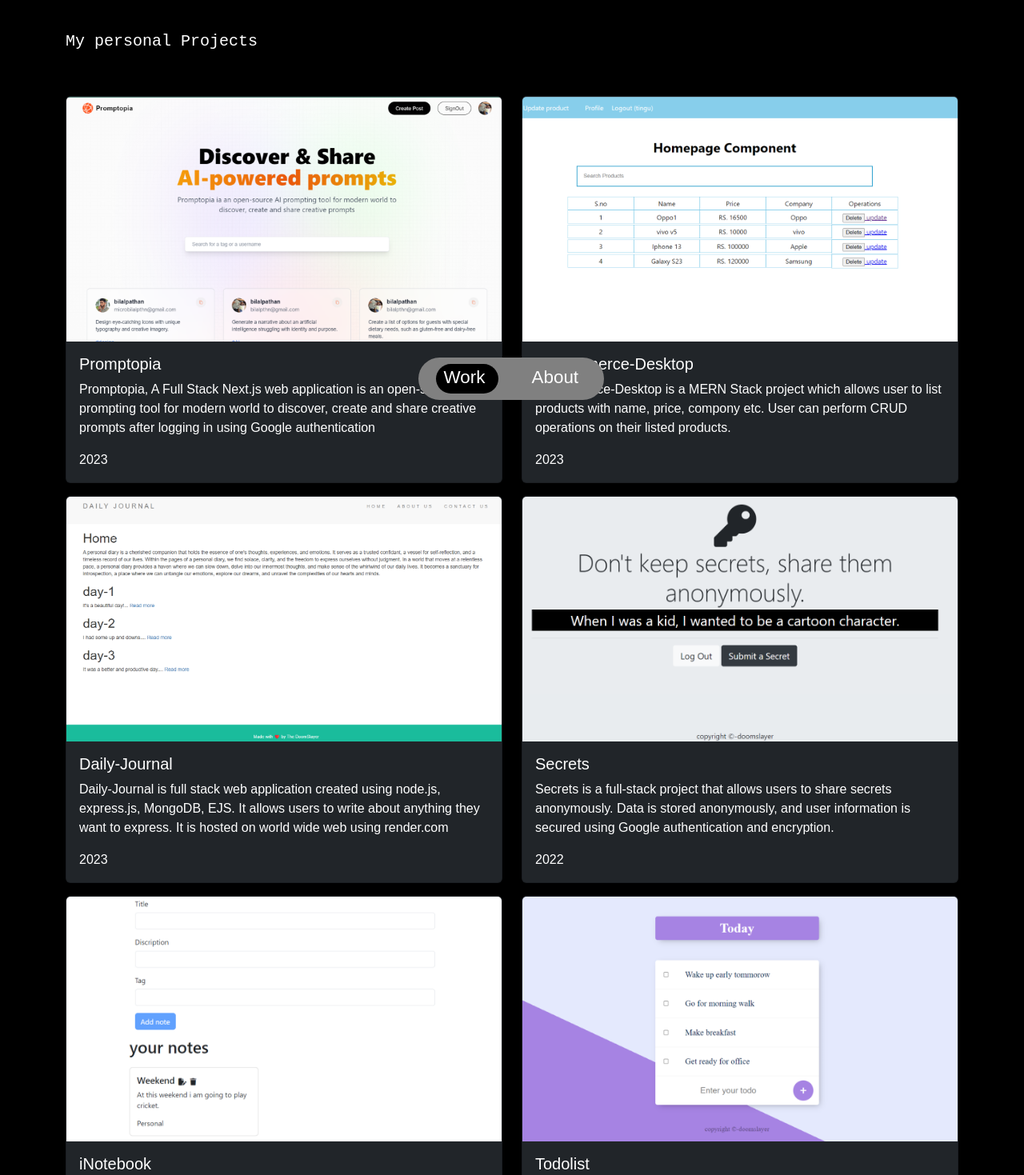
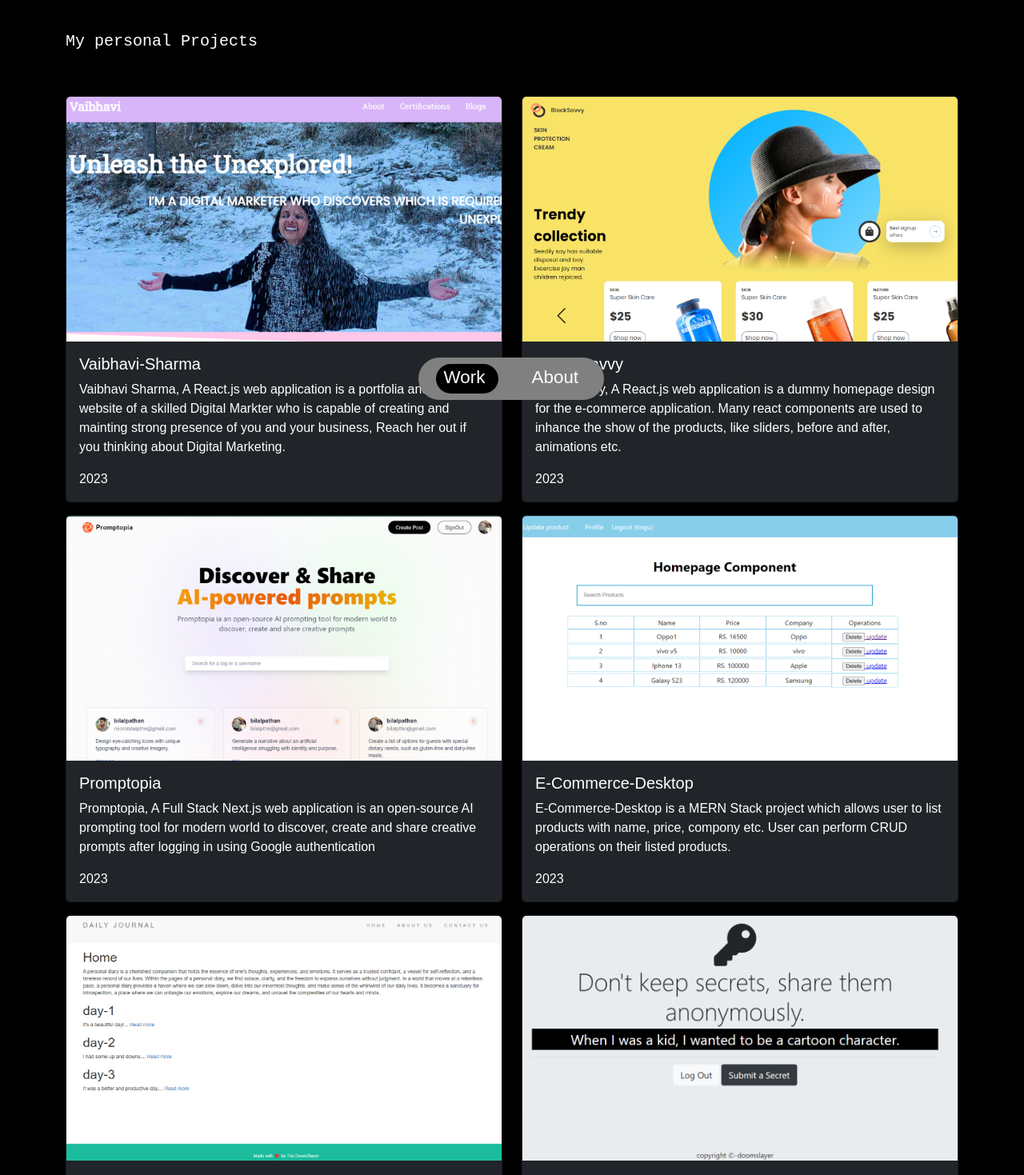
Before and after one commit to pakhtunbilal/personal_website, a React (Create React App) app: page / in a window 1280 px wide. Shown: the part 260-1729 px from the top of the page at 80% size. Built offline with nearby package versions, Linux system fonts and the light colour scheme.

Commit message:
vaibhavi sharma and cosmetics update

```diff
--- a/src/components/Home.js
+++ b/src/components/Home.js
@@ -2,22 +2,26 @@ import React from 'react';
 import Project from './Project';
 
 const personal = require('../images/personal.png');
-const todolist = require('../images/todolist.png');
+// const todolist = require('../images/todolist.png');
 const secrets = require('../images/secrets.png');
 const iNotebook = require('../images/iNotebook.png');
 const eCommerceDesktop = require('../images/eCommerceDesktop.png');
 const dailyJournal = require('../images/dailyJournal.png');
 const promptopia = require('../images/Promptopia.png')
+const vaibhavi = require('../images/vaibhavi.png')
+const cosmetics = require('../images/cosmetics.png')
 
 const Home = () => {
 
   const personalLink = "https://pakhtunbilal.github.io/about-me/";
-  const todolistLink = "https://vast-red-badger-tux.cyclic.app/";
+  // const todolistLink = "https://vast-red-badger-tux.cyclic.app/";
   const secretsLink = "https://salmon-abalone-kit.cyclic.app/";
   const iNotebookLink = "https://645cad38550a24754c488bd7--luminous-kitten-6fb777.netlify.app/";
   const ECommerceDesktopLink = "https://main--harmonious-donut-f50c7d.netlify.app/signup";
   const DailyJournalLink = "https://daily-journal-uq28.onrender.com";
   const promptopiaLink = "https://mellifluous-naiad-aea2ce.netlify.app/"
+  const vaibhaviLink = "https://main--cute-kataifi-46a5ce.netlify.app/";
+  const cosmeticsLink = "https://main--luminous-smakager-9c35eb.netlify.app/";
 
   return (
     <>
@@ -30,6 +34,10 @@ const Home = () => {
         </div>
         <div className="div">
           <div className="row">
+            <Project link={vaibhaviLink} photo={vaibhavi} heading="Vaibhavi-Sharma" about="Vaibhavi Sharma, A React.js web application is a portfolia and personal website of a skilled Digital Markter who is capable of creating and mainting strong
+presence of you and your business, Reach her out if you thinking about Digital Marketing." year="2023"></Project>
+            <Project link={cosmeticsLink} photo={cosmetics} heading="Block-Savvy" about="Block-Savvy, A React.js web application is a dummy homepage  design for the e-commerce application. Many react components are used to inhance the show of the products,
+like sliders, before and after, animations etc." year="2023"></Project>
             <Project link={promptopiaLink} photo={promptopia} heading="Promptopia" about="Promptopia, A Full Stack Next.js web application is an open-source AI prompting tool for modern world to discover, create and share creative prompts after
 logging in using Google authentication" year="2023"></Project>
             <Project link={ECommerceDesktopLink} photo={eCommerceDesktop} heading="E-Commerce-Desktop" about="E-Commerce-Desktop is a MERN Stack project which allows user to list products with name,
@@ -42,8 +50,8 @@ render.com" year="2023"></Project>
 secured using Google authentication and encryption." year="2022" />
             <Project link={iNotebookLink} photo={iNotebook} heading="iNotebook" about="iNotebook is a MERN-stack project that allows users to add, update and delete note. A user cannot access another users note, and user information is
 secured using encryption." year="2023" />
-            <Project link={todolistLink} photo={todolist} heading="Todolist" about="Todolist is a full-stack project that allows the user to list the work and remove the completed work by checking the checkbox.
-The user can create a different list by putting /listname in the URL." year="2022" />
+            {/* <Project link={todolistLink} photo={todolist} heading="Todolist" about="Todolist is a full-stack project that allows the user to list the work and remove the completed work by checking the checkbox.
+The user can create a different list by putting /listname in the URL." year="2022" /> */}
             <Project link={personalLink} photo={personal} heading="Personal Website" about="This is my first personal website. This is a static website I created using just HTML and CSS. This website is hosted
 on gitpages. This website is primarily focused on the user interface." year="2022" />
           </div>
```
Also changed, not shown: src/images/cosmetics.png (added), src/images/vaibhavi.png (added).
